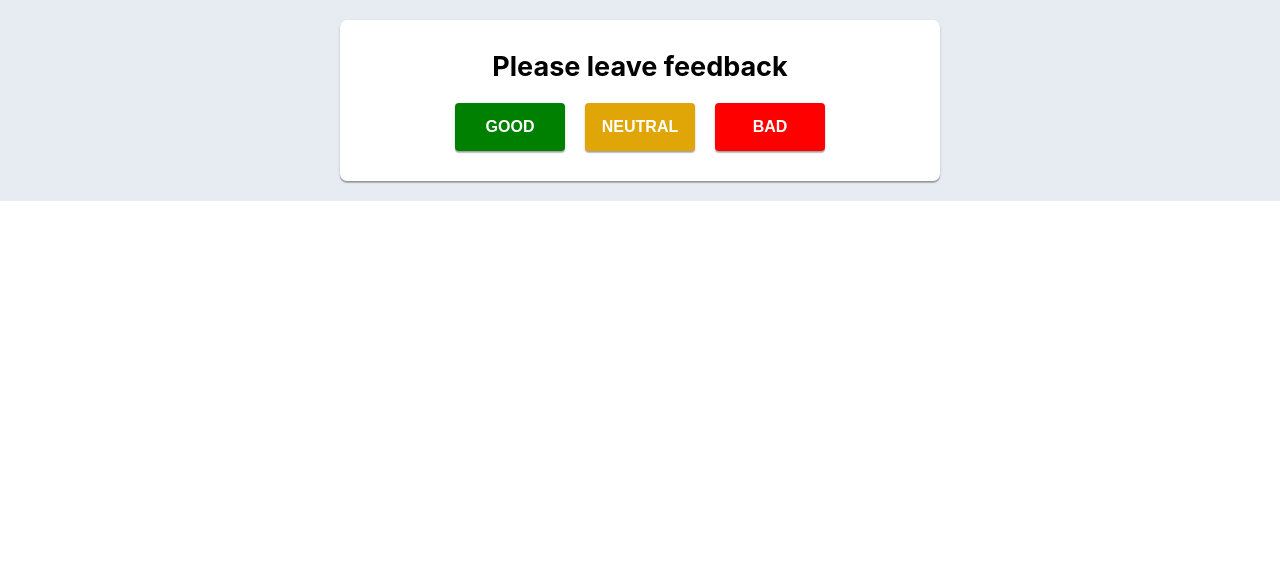
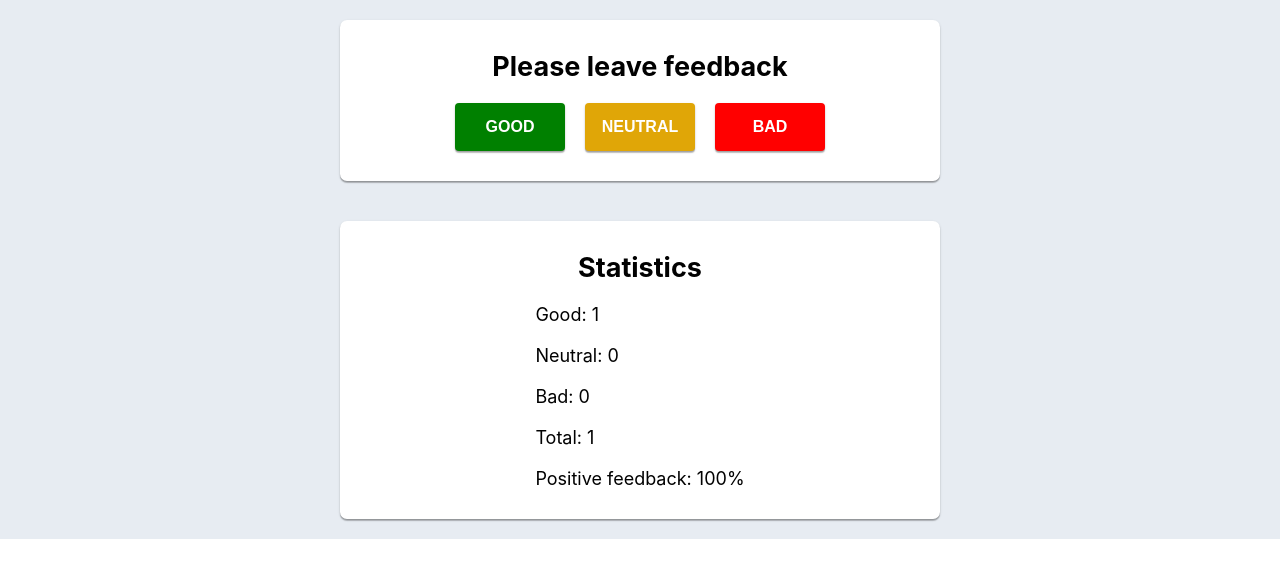
Before and after one commit to OlgaBieliaieva/goit-react-hw-02-feedback, a React (Create React App) app: page / in a window 1280 px wide. Both pictures are taken after a click on the button "GOOD". Shown: the top 578 px of the page. Built offline with nearby package versions, Linux system fonts and the light colour scheme.

Commit message:
finished

```diff
--- a/src/components/App.jsx
+++ b/src/components/App.jsx
@@ -1,5 +1,8 @@
 import React, { Component } from 'react';
-import Feedback from './Feedback/Feedback';
+import Section from './Section/Section';
+import FeedbackOptions from './FeedbackOptions/FeedbackOptions';
+import Statistics from './Statistics/Statistics';
+import Notification from './Notification/Notification';
 
 class App extends Component {
   state = {
@@ -8,11 +11,54 @@ class App extends Component {
     bad: 0,
   };
 
+  handleFeedback = e => {
+    switch (e.target.title) {
+      case 'good':
+        this.setState(prevState => ({
+          good: prevState.good + 1,
+        }));
+        break;
+      case 'neutral':
+        this.setState(prevState => ({
+          neutral: prevState.neutral + 1,
+        }));
+        break;
+      case 'bad':
+        this.setState(prevState => ({
+          bad: prevState.bad + 1,
+        }));
+        break;
+      default:
+        break;
+    }
+  };
+
   render() {
     return (
-      <section className="appContainer">
-        <Feedback text="Please leave feedback" data={this.state}></Feedback>
-      </section>
+      <main className="appContainer">
+        <Section text="Please leave feedback">
+          <FeedbackOptions
+            options={this.state}
+            onLeaveFeedback={this.handleFeedback}
+          ></FeedbackOptions>
+        </Section>
+        <Section text="Statistics">
+          {Object.values(this.state).some(value => value > 0) ? (
+            <Statistics
+              good={this.state.good}
+              neutral={this.state.neutral}
+              bad={this.state.bad}
+              total={this.state.good + this.state.neutral + this.state.bad}
+              positivePercentage={
+                (this.state.good * 100) /
+                (this.state.good + this.state.neutral + this.state.bad)
+              }
+            ></Statistics>
+          ) : (
+            <Notification text="There is no feedback"></Notification>
+          )}
+        </Section>
+      </main>
     );
   }
 }
--- a/src/components/Feedback/Feedback.js
+++ /dev/null
@@ -1,21 +0,0 @@
-import React, { Component } from 'react';
-import FeedbackItems from './FeedbackItems';
-import PropTypes from 'prop-types';
-import css from './Feedback.module.css';
-
-class Feedback extends Component {
-  static propTypes = {
-    text: PropTypes.string.isRequired,
-  };
-
-  render() {
-    return (
-      <div className={css.feedbackContainer}>
-        <h1 className="sectionTitle">{this.props.text}</h1>
-        <FeedbackItems data={this.props.data}></FeedbackItems>
-      </div>
-    );
-  }
-}
-
-export default Feedback;
--- a/src/components/Feedback/FeedbackItems.js
+++ b/src/components/FeedbackOptions/FeedbackOptions.js
@@ -1,19 +1,19 @@
 import React, { Component } from 'react';
 import shortid from 'shortid';
 import PropTypes from 'prop-types';
-import css from './Feedback.module.css';
+import css from './FeedbackOptions.module.css';
 
-class FeedbackItems extends Component {
+class FeedbackOptions extends Component {
   static propTypes = {
-    data: PropTypes.shape({
+    options: PropTypes.shape({
       good: PropTypes.number.isRequired,
       neutral: PropTypes.number.isRequired,
       bad: PropTypes.number.isRequired,
     }),
   };
 
-  getBtnColor = fbType => {
-    switch (fbType) {
+  getBtnColor = title => {
+    switch (title) {
       case 'good':
         return 'green';
       case 'neutral':
@@ -25,7 +25,7 @@ class FeedbackItems extends Component {
     }
   };
   render() {
-    const feedbackBtns = Object.keys(this.props.data);
+    const feedbackBtns = Object.keys(this.props.options);
 
     return (
       <ul className={css.btnList}>
@@ -37,9 +37,9 @@ class FeedbackItems extends Component {
               <button
                 className={css.button}
                 type="button"
-                id={btnId}
-                fb-type={item}
+                title={item}
                 style={{ backgroundColor: this.getBtnColor(item) }}
+                onClick={this.props.onLeaveFeedback}
               >
                 {item.toUpperCase()}
               </button>
@@ -51,4 +51,4 @@ class FeedbackItems extends Component {
   }
 }
 
-export default FeedbackItems;
+export default FeedbackOptions;
--- /dev/null
+++ b/src/components/FeedbackOptions/FeedbackOptions.module.css
@@ -0,0 +1,24 @@
+.btnList {
+  display: flex;
+  justify-content: center;
+  align-items: center;
+  gap: 20px;
+  margin-top: 20px;
+}
+
+.button {
+  width: 110px;
+  padding: 15px;
+  color: #ffffff;
+  font-size: 16px;
+  font-weight: 600;
+  border: none;
+  border-radius: 4px;
+  box-shadow: 0px 1px 3px rgba(0, 0, 0, 0.12), 0px 1px 1px rgba(0, 0, 0, 0.14),
+    0px 2px 1px rgba(0, 0, 0, 0.2);
+}
+
+.button:hover {
+  transform: scale(1.2);
+  cursor: pointer;
+}
--- /dev/null
+++ b/src/components/Notification/Notification.js
@@ -0,0 +1,19 @@
+import React, { Component } from 'react';
+import PropTypes from 'prop-types';
+import css from './Notification.module.css';
+
+class Notification extends Component {
+  static propTypes = {
+    text: PropTypes.string.isRequired,
+  };
+
+  render() {
+    return (
+      <>
+        <p className={css.notification}>{this.props.text}</p>
+      </>
+    );
+  }
+}
+
+export default Notification;
--- /dev/null
+++ b/src/components/Notification/Notification.module.css
@@ -0,0 +1,5 @@
+.notification {
+  margin-top: 20px;
+  color: #e0a607;
+  font-weight: 500;
+}
--- /dev/null
+++ b/src/components/Section/Section.js
@@ -0,0 +1,20 @@
+import React, { Component } from 'react';
+import PropTypes from 'prop-types';
+import css from './Section.module.css';
+
+class Section extends Component {
+  static propTypes = {
+    text: PropTypes.string.isRequired,
+  };
+
+  render() {
+    return (
+      <section className={css.sectionContainer}>
+        <h1 className="sectionTitle">{this.props.text}</h1>
+        {this.props.children}
+      </section>
+    );
+  }
+}
+
+export default Section;
--- /dev/null
+++ b/src/components/Section/Section.module.css
@@ -0,0 +1,17 @@
+.sectionContainer {
+  width: 80%;
+  max-width: 600px;
+  min-width: 420px;
+  margin: 20px auto;
+  padding: 30px 0;
+  display: flex;
+  flex-direction: column;
+  justify-content: center;
+  align-items: center;
+  font-size: 18px;
+
+  background-color: #ffffff;
+  border-radius: 7px;
+  box-shadow: 0px 1px 3px rgba(0, 0, 0, 0.12), 0px 1px 1px rgba(0, 0, 0, 0.14),
+    0px 2px 1px rgba(0, 0, 0, 0.2);
+}
--- /dev/null
+++ b/src/components/Statistics/Statistics.js
@@ -0,0 +1,37 @@
+import React, { Component } from 'react';
+import shortid from 'shortid';
+import PropTypes from 'prop-types';
+import css from './Statistics.module.css';
+
+class Statistics extends Component {
+  static propTypes = {
+    data: PropTypes.shape({
+      good: PropTypes.number.isRequired,
+      neutral: PropTypes.number.isRequired,
+      bad: PropTypes.number.isRequired,
+    }),
+  };
+
+  render() {
+    const statFields = Object.keys(this.props);
+
+    return (
+      <ul className={css.statList}>
+        {statFields.map(field => {
+          const fieldId = shortid.generate();
+
+          return (
+            <li className="feedbackBtn" key={fieldId}>
+              {field !== 'positivePercentage'
+                ? `${field[0].toUpperCase() + field.slice(1)}: ${this.props[
+                    field
+                  ].toFixed()}`
+                : `Positive feedback: ${this.props[field].toFixed()}%`}
+            </li>
+          );
+        })}
+      </ul>
+    );
+  }
+}
+export default Statistics;
--- a/src/components/Feedback/Feedback.module.css
+++ b/src/components/Statistics/Statistics.module.css
@@ -1,4 +1,4 @@
-.feedbackContainer {
+.statisticsContainer {
   width: 80%;
   max-width: 600px;
   min-width: 420px;
@@ -16,26 +16,11 @@
     0px 2px 1px rgba(0, 0, 0, 0.2);
 }
 
-.btnList {
+.statList {
   display: flex;
+  flex-direction: column;
   justify-content: center;
-  align-items: center;
+
   gap: 20px;
   margin-top: 20px;
 }
-
-.button {
-  width: 110px;
-  padding: 15px;
-  color: #ffffff;
-  font-size: 16px;
-  font-weight: 600;
-  border: none;
-  border-radius: 4px;
-  box-shadow: 0px 1px 3px rgba(0, 0, 0, 0.12), 0px 1px 1px rgba(0, 0, 0, 0.14),
-    0px 2px 1px rgba(0, 0, 0, 0.2);
-}
-
-.button:hover {
-  transform: scale(1.2);
-}
```
